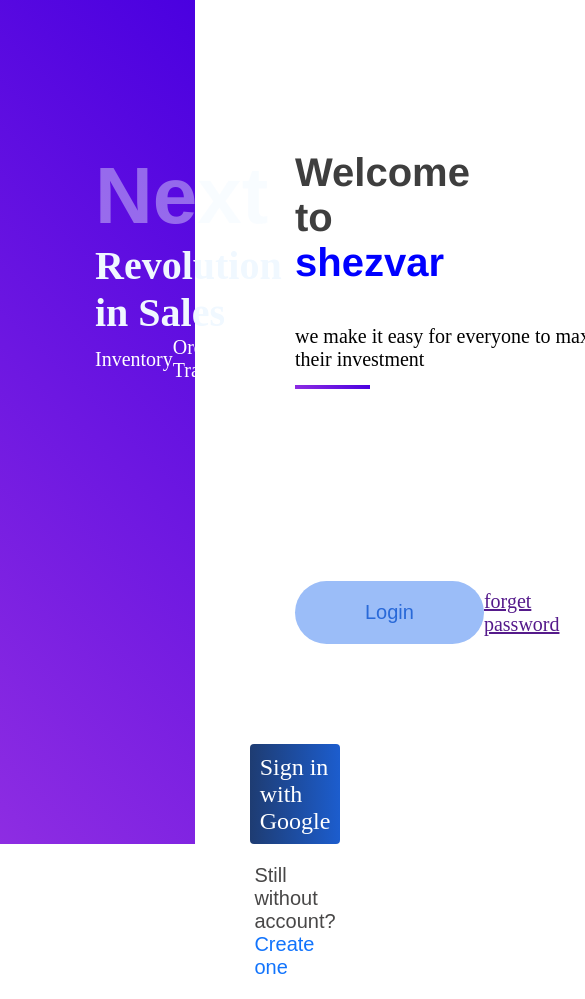
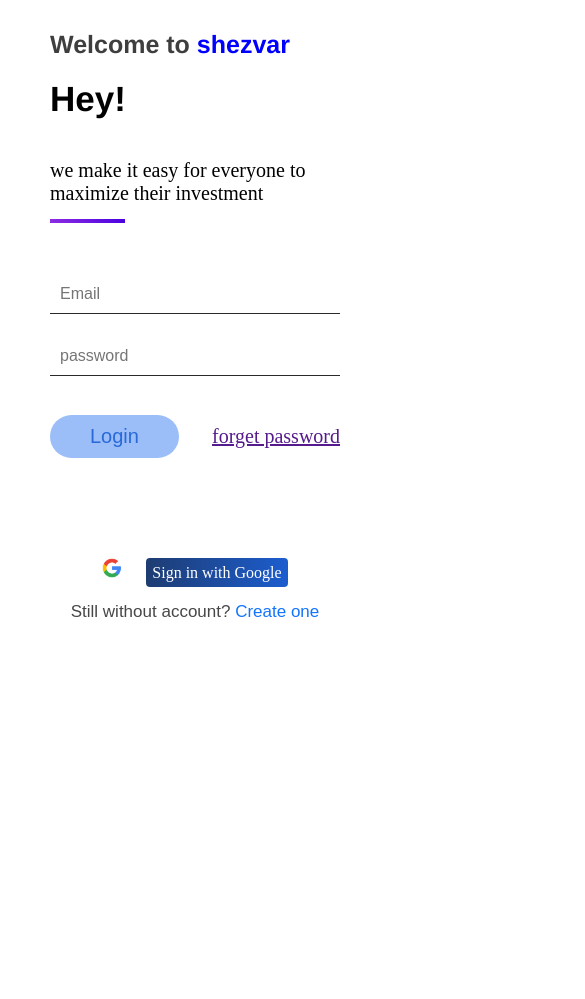
Before and after one commit to BMYDesigns/Home-form, a plain HTML site: page index.html in a window 390 px wide. Shown: the top 999 px of the page, 585 px wide, since content can reach past the window. After the commit the page ends 844 px from the top, so only its background shows below. Drawn offline with Linux system fonts and the light colour scheme.

Commit message:
modiefid

```diff
--- a/index.html
+++ b/index.html
@@ -21,6 +21,7 @@
         </div>
         <div class="login">
            <h1>Welcome to <span>shezvar</span></h1>
+           <h2 class="mobile-welcome">Hey!</h2>
            <p>we make it easy for everyone to maximize their investment</p>
            <div class="underline"></div>
            <form action="">
@@ -39,10 +40,11 @@
            </form>
            <div class="footer">
             <div class="other">
-                <a href=""><i class="fa fa-google" aria-hidden="true"></i>
+                <img src="/R (1).png">
+                <a href="" class="sign"><i class="fa fa-google" aria-hidden="true"></i>
                     Sign in with Google</a>
             </div>
-            <span class="still">Still without account? <a href="">Create one</a></span>
+            <span class="still">Still without account? <a href="" class="one">Create one</a></span>
            </div>
         </div>
     </main>
--- a/style.css
+++ b/style.css
@@ -57,7 +57,7 @@
     /* margin: 1rem; */
     position: relative;
     font-size: 20px;
-    width: 350px;
+    /* width: 350px; */
     padding-top: 40px;
     font-family: ;
 }
@@ -124,16 +124,23 @@
     padding-top: 100px;
     justify-items: center;
 }
-.footer .other{
+.other img {
+    border: none;
+    height: 20px;
+    padding-right: 20px;
+}
+.footer .one{
+    text-decoration: none;
+
+}
+.footer .sign {
+    text-decoration: none;
+    color: white;
     padding: 0.4em;
     cursor: pointer;
     font-size: 1.5em;
     border-radius: 4px;
-     background: linear-gradient(to right, #1e3c72, #1c5dce)
-}
-.footer a {
-    text-decoration: none;
-    color: white;
+    background: linear-gradient(to right, #1e3c72, #1c5dce)
 }
 .still {
     padding: 20px;
@@ -144,4 +151,65 @@
 }
 .still a {
     color: rgb(18, 116, 252);
+
 }
+.login .mobile-welcome{
+    padding-top: 50px;
+    font-size: 35px;
+    font-family: 'Franklin Gothic Medium', 'Arial Narrow', Arial, sans-serif;
+    display: none;
+}
+/*responsiveness*/
+@media screen and (max-width: 700px){
+    .background{
+        display: none
+    }
+}
+@media screen and (max-width: 700px){
+    .login{
+        width: 100%;
+        height: 100vh;
+        padding:30px 50px
+    }
+
+    .login .mobile-welcome{
+        padding-top: 20px;
+        font-size: 35px;
+        font-family: 'Franklin Gothic Medium', 'Arial Narrow', Arial, sans-serif;
+        display: block;
+    }
+    .login h1{
+        color: rgb(62, 62, 62);
+        /* text-transform: capitalize; */
+        font-size: 25px;
+        font-family: 'Franklin Gothic Medium', 'Arial Narrow', Arial, sans-serif;
+    }
+    .still {
+        padding: 20px;
+        color: rgb(72, 71, 71);
+        font-family: Arial, Helvetica, sans-serif;
+        font-weight: 200;
+        font-size: 17px;
+    }
+    .footer .sign {
+        text-decoration: none;
+        color: white;
+        padding: 0.4em;
+        cursor: pointer;
+        font-size: 1em;
+        border-radius: 4px;
+        background: linear-gradient(to right, #1e3c72, #1c5dce)
+    }
+    .det input{
+        padding: 10px 40px;
+        /* font-size: 20px; */
+        border-radius: 50px;
+        font-size: 20px;
+        background: #9bbdf8;
+        border: none;
+        color: #2969d8;
+        cursor: pointer;
+    }
+
+
+}
```
Also changed, not shown: R (1).png (added).
